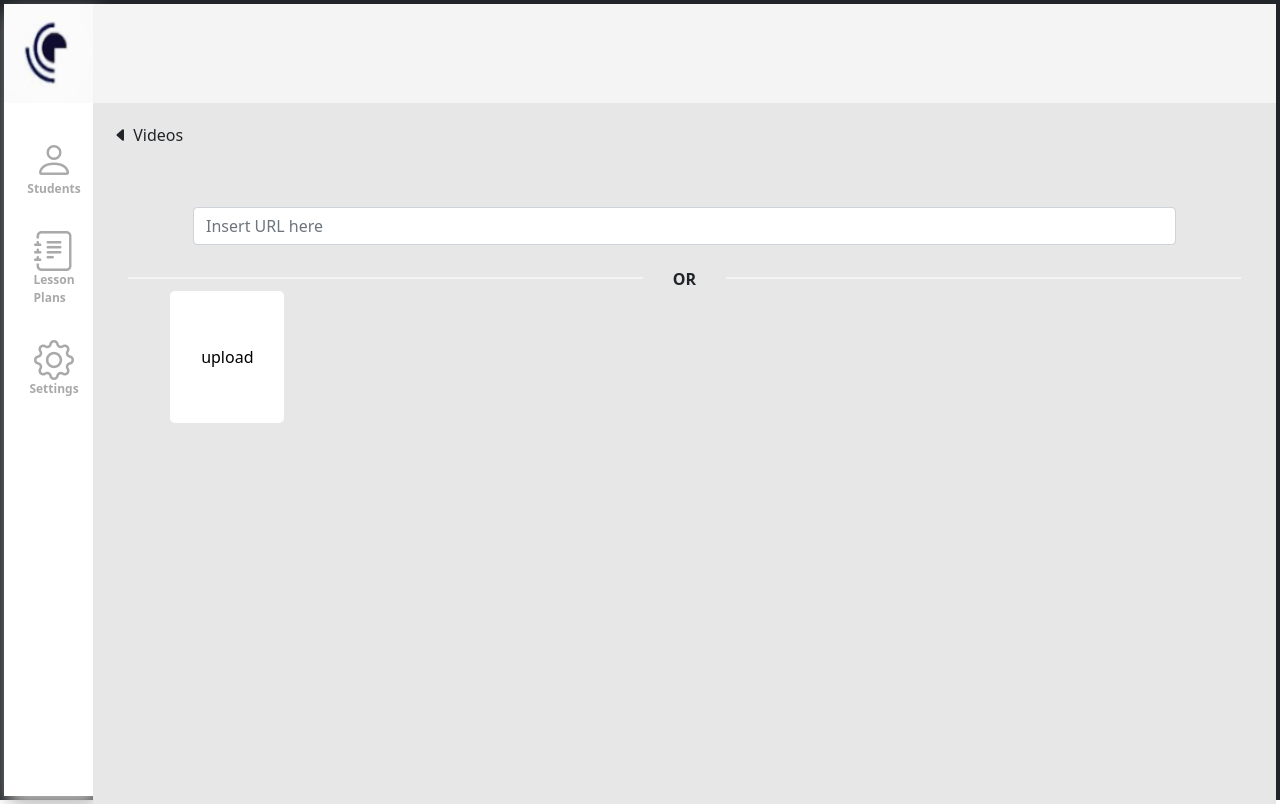
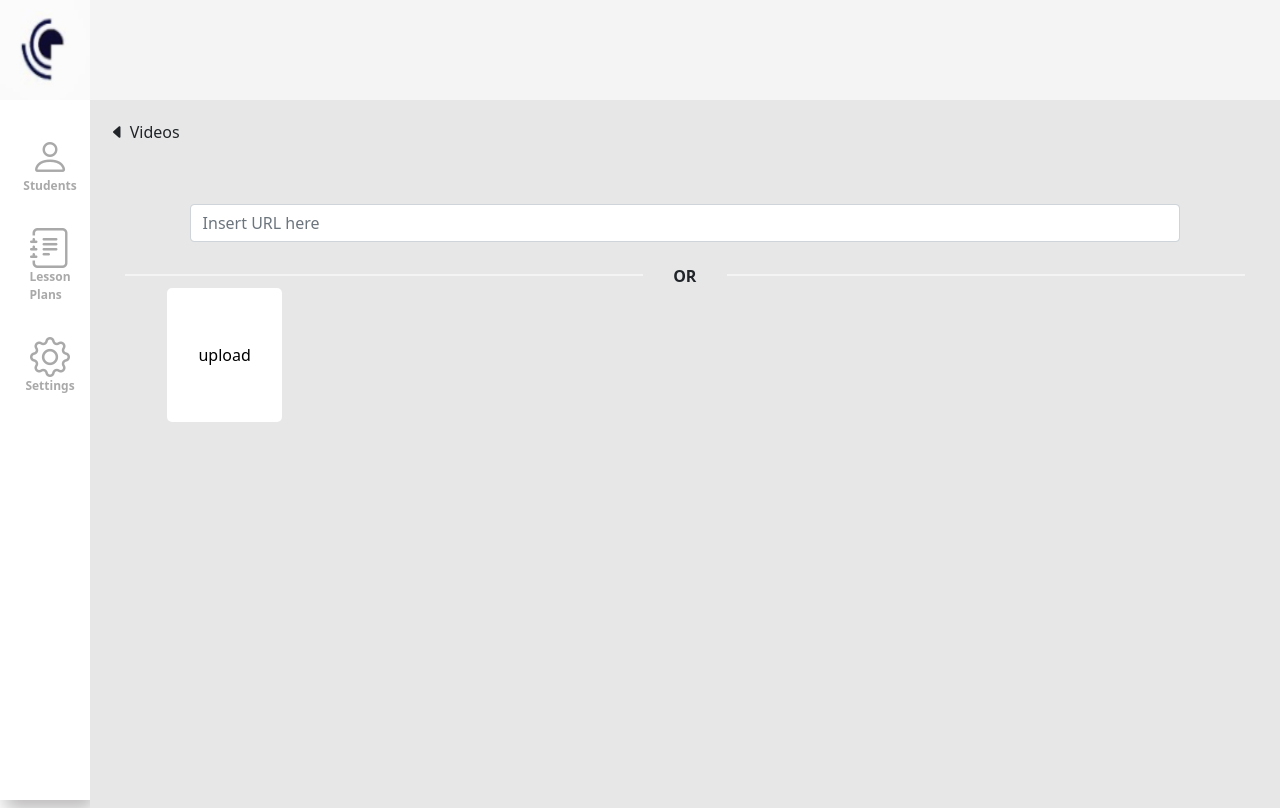
Before and after one commit to bhaveshv2/aineai, a plain HTML site: page index.html in a window 1280 px wide. Drawn offline with nearby package versions, Linux system fonts and the light colour scheme.

Commit message:
some changes has been done

```diff
--- a/index.html
+++ b/index.html
@@ -127,7 +127,7 @@
 </head>
 
 <body>
-  <div class="container-fluid border border-4 border-dark d-flex" style="width: 100%; height: 100vh; padding: 0;">
+  <div class="container-fluid d-flex" style="width: 100%; height: 100vh; padding: 0;">
     <!-- Side Panel Container -->
     <div id="side-panel">
       <div id="logo-container">
```
